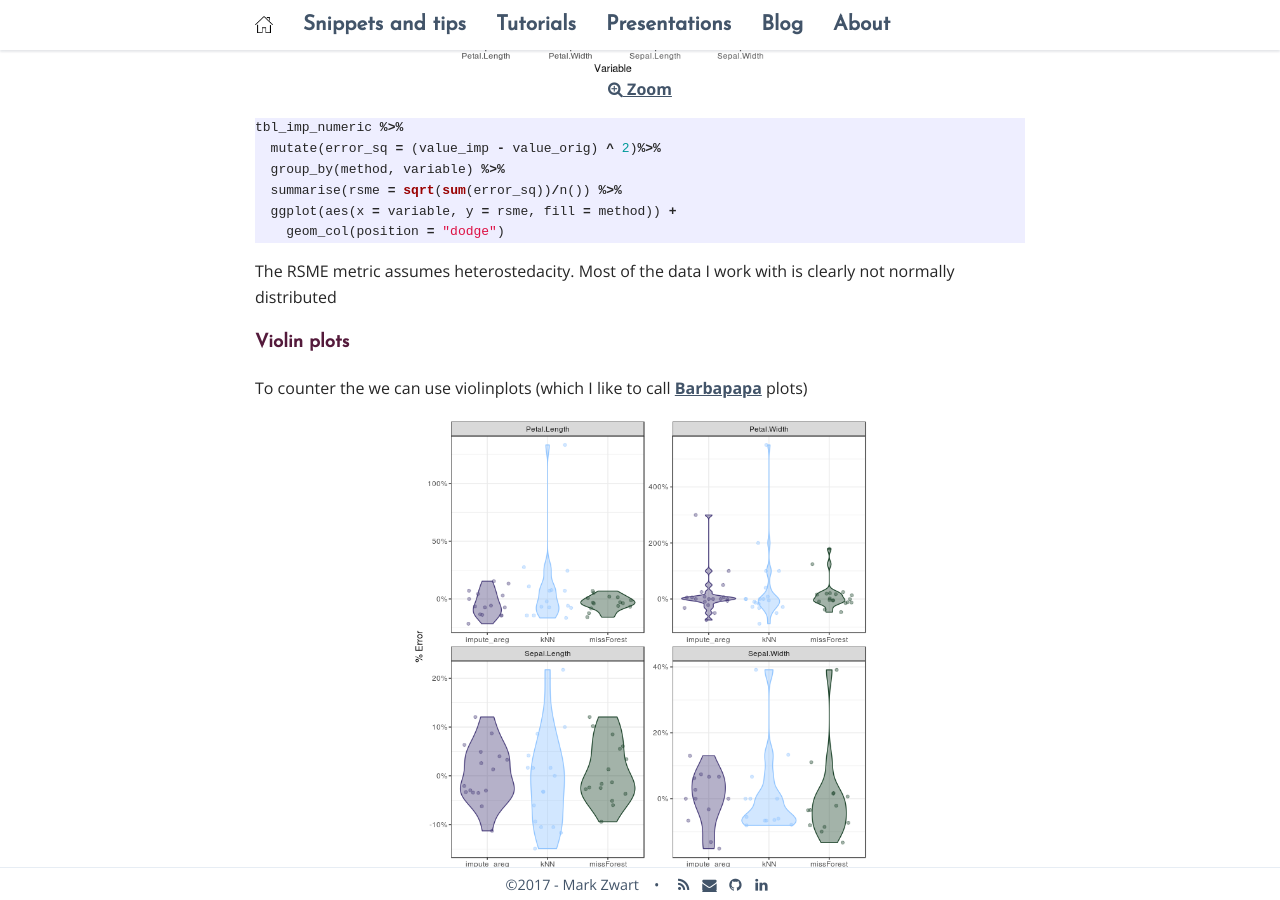
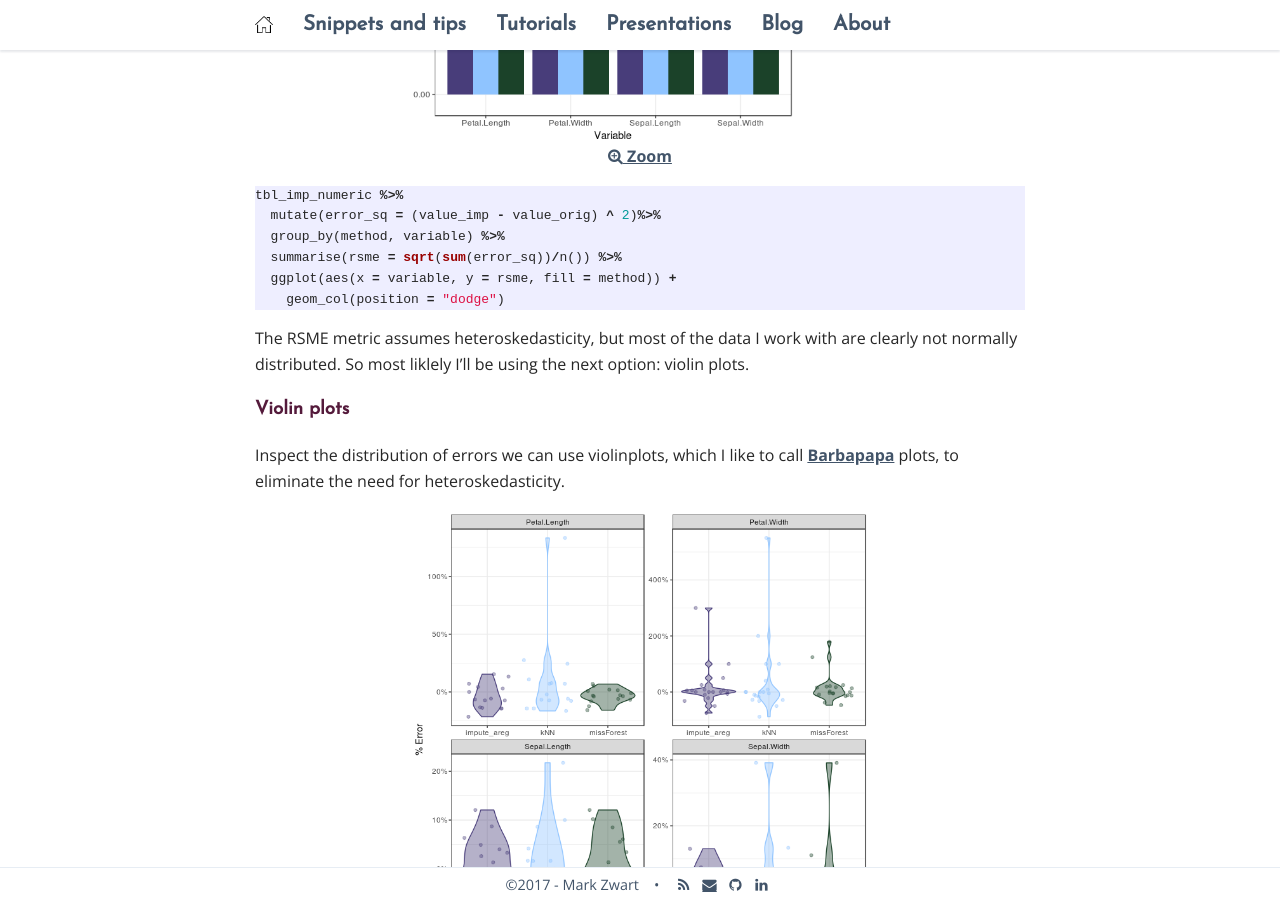
Before and after one commit to mark-me/mark-me.github.io, a Jekyll site: the page built from _pages/tutorials/impute-missings/impute-missings.md, in a window 1280 px wide and 900 px high, scrolled down 7080 px. Built offline with Jekyll 4.4.1, drawn with Linux system fonts in a browser that asks for light colours; nearby versions of some CDN libraries; comment, search, counter and statistics services are not loaded; some of the changed text lies outside the part shown.

Commit message:
Update impute-missings.md

````diff
--- a/_pages/tutorials/impute-missings/impute-missings.md
+++ b/_pages/tutorials/impute-missings/impute-missings.md
@@ -144,7 +144,7 @@
 
 # Evaluating methods
 
-To evaluate the different methods
+To evaluate the different methods I created a data frame containing all data frames of the original data-set, the verification data-set and all imputation method data frames.
 ```r
 tbl_orig %<>% mutate(method = "Original")
 tbl_verif %<>% mutate(method = "Verification")
@@ -157,6 +157,7 @@
 
 ## Factor variables
 
+From the
 ```r
 tbl_imp_factor <- tbl_imputations %>%
   select(method, which(sapply(.,is.factor))) %>%
@@ -235,7 +236,7 @@
 
 ### RSME
 
-[RSME](https://en.wikipedia.org/wiki/Root-mean-square_deviation)
+To compare the numerical imputations for the methods you can use the [RSME](https://en.wikipedia.org/wiki/Root-mean-square_deviation) metric:
 {:refdef: style="text-align: center;"}
 <a href="/_pages/tutorials/impute-missings/evaluate-imputations-numerical-rsme.png" target="_blank">
 <img src="/_pages/tutorials/impute-missings/evaluate-imputations-numerical-rsme.png" alt="" width="490" height="498" align="center"/>
@@ -250,17 +251,18 @@
   ggplot(aes(x = variable, y = rsme, fill = method)) +
     geom_col(position = "dodge")
 ```
-The RSME metric assumes heterostedacity. Most of the data I work with is clearly not normally distributed
+The RSME metric assumes heteroskedasticity, but most of the data I work with are clearly not normally distributed. So most liklely I'll be using the next option: violin plots.
 
 ### Violin plots
 
-To counter the we can use violinplots (which I like to call [Barbapapa](https://www.youtube.com/watch?v=4YTxfs-Tuaw) plots)
+Inspect the distribution of errors we can use violinplots, which I like to call [Barbapapa](https://www.youtube.com/watch?v=4YTxfs-Tuaw) plots, to eliminate the need for heteroskedasticity.
 {:refdef: style="text-align: center;"}
 <a href="/_pages/tutorials/impute-missings/evaluate-imputations-numerical-violin.png" target="_blank">
 <img src="/_pages/tutorials/impute-missings/evaluate-imputations-numerical-violin.png" alt="" width="459" height="466" align="center"/>
 <br>
 <i class='fa fa-search-plus '></i> Zoom</a>
 {: refdef}
+In this violin plot I added the individual data points with the _geom_jitter_ function to demonstrate how violin plots work: more data-points around a value will result in an increased width in the violin plot. Probably you'll have more data points in your set, which makes the _geom_jitter_ clog the plot, so you'll probably want to remove it.
 ```r
 tbl_imp_numeric %>%
   mutate(perc_error = (value_imp - value_orig)/value_orig) %>%
````
